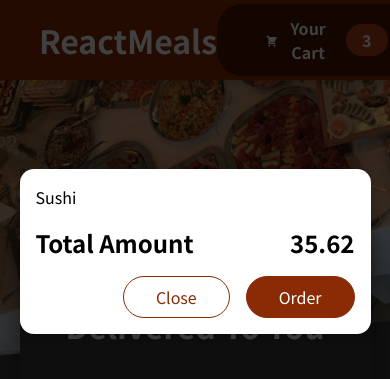
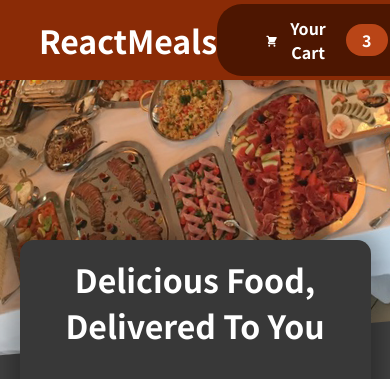
Before and after one commit to StefanKorbakov/food-order-test-project, a React (Create React App) app: page / in a window 390 px wide. Shown: the top 379 px of the page. Built offline with nearby package versions, Linux system fonts and the light colour scheme.

Commit message:
Made Cart modal responsive

```diff
--- a/src/App.js
+++ b/src/App.js
@@ -1,13 +1,23 @@
-import { Fragment } from 'react';
+import { Fragment, useState } from 'react';
 import Cart from './components/Cart/Cart';
-import Header from './components/Layout/Header'
+import Header from './components/Layout/Header';
 import Meals from './components/Meals/Meals';
 
 function App() {
+  const [cartIsShown, setCartIsShown] = useState(false);
+
+  const showCartHandler = () => {
+    setCartIsShown(true);
+  };
+
+  const hideCartHandler = () => {
+    setCartIsShown(false);
+  };
+
   return (
     <Fragment>
-      <Cart />
-      <Header />
+      {cartIsShown && <Cart onClose={hideCartHandler} />}
+      <Header onShowCart={showCartHandler} />
       <main>
         <Meals />
       </main>
--- a/src/components/Cart/Cart.js
+++ b/src/components/Cart/Cart.js
@@ -10,17 +10,21 @@
     </ul>
   );
 
-  return <Modal>
+  return (
+    <Modal onClose={props.onClose}>
       {cartItems}
       <div className={classes.total}>
         <span>Total Amount</span>
         <span>35.62</span>
       </div>
       <div className={classes.actions}>
-      <button className={classes['button--alt']}>Close</button>
+        <button className={classes['button--alt']} onClick={props.onClose}>
+          Close
+        </button>
         <button className={classes.button}>Order</button>
       </div>
-  </Modal>;
+    </Modal>
+  );
 };
 
 export default Cart;
--- a/src/components/Layout/Header.js
+++ b/src/components/Layout/Header.js
@@ -8,7 +8,7 @@
     <Fragment>
       <header className={classes.header}>
         <h1>ReactMeals</h1>
-        <HeaderCartButton />
+        <HeaderCartButton onClick={props.onShowCart} />
       </header>
       <div className={classes['main-image']}>
         <img src={mealsImage} alt="A table full of delicious food!" />
--- a/src/components/Layout/HeaderCartButton.js
+++ b/src/components/Layout/HeaderCartButton.js
@@ -1,16 +1,16 @@
 import CartIcon from '../Cart/CartIcon';
-import classes from './HeaderCartButton.module.css'
+import classes from './HeaderCartButton.module.css';
 
-const HeaderCartButton = props => {
-  return <button className={classes.button}>
-    <span className={classes.icon}>
-      <CartIcon />
-    </span>
-    <span>Your Cart</span>
-    <span className={classes.badge}>
-      3
-    </span>
-  </button>
-}
+const HeaderCartButton = (props) => {
+  return (
+    <button className={classes.button} onClick={props.onClick}>
+      <span className={classes.icon}>
+        <CartIcon />
+      </span>
+      <span>Your Cart</span>
+      <span className={classes.badge}>3</span>
+    </button>
+  );
+};
 
 export default HeaderCartButton;
--- a/src/components/UI/Modal.js
+++ b/src/components/UI/Modal.js
@@ -3,7 +3,7 @@
 import classes from './Modal.module.css';
 
 const Backdrop = (props) => {
-  return <div className={classes.backdrop} />;
+  return <div className={classes.backdrop} onClick={props.onClose} />;
 };
 
 const ModalOverlay = (props) => {
@@ -19,7 +19,7 @@
 const Modal = (props) => {
   return (
     <Fragment>
-      {ReactDOM.createPortal(<Backdrop />, portalElement)}
+      {ReactDOM.createPortal(<Backdrop onClose={props.onClose} />, portalElement)}
       {ReactDOM.createPortal(
         <ModalOverlay>{props.children}</ModalOverlay>,
         portalElement
```
Also changed, not shown: 1 other file (tests, documents, lock files or other folders). Lines whose indentation alone changed are shown as unchanged.
